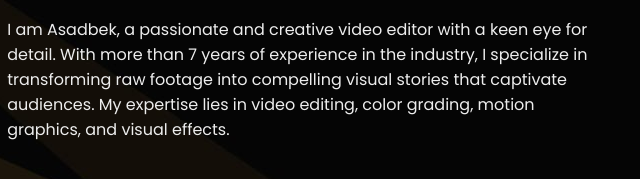
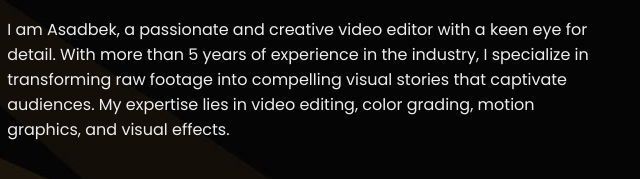
Before and after one commit to asad1kk/asadbek_portfolio, a plain HTML site: page index.html in a window 1280 px wide. Shown: the part 344-523 px from the top of the page, 108-748 px from the left. Drawn offline with nearby package versions, Linux system fonts and the light colour scheme.

Commit message:
Update index.html

```diff
--- a/index.html
+++ b/index.html
@@ -39,7 +39,7 @@
                 <h3>Video Editor</h3>
             </div>
             <P>
-                I am Asadbek, a passionate and creative video editor with a keen eye for detail. With more than 7 years of experience in the industry, I specialize in transforming raw footage into compelling visual stories that captivate audiences.
+                I am Asadbek, a passionate and creative video editor with a keen eye for detail. With more than 5 years of experience in the industry, I specialize in transforming raw footage into compelling visual stories that captivate audiences.
                 My expertise lies in video editing, color grading, motion graphics, and visual effects.
             </P>
             <div class="btn-box">
```
